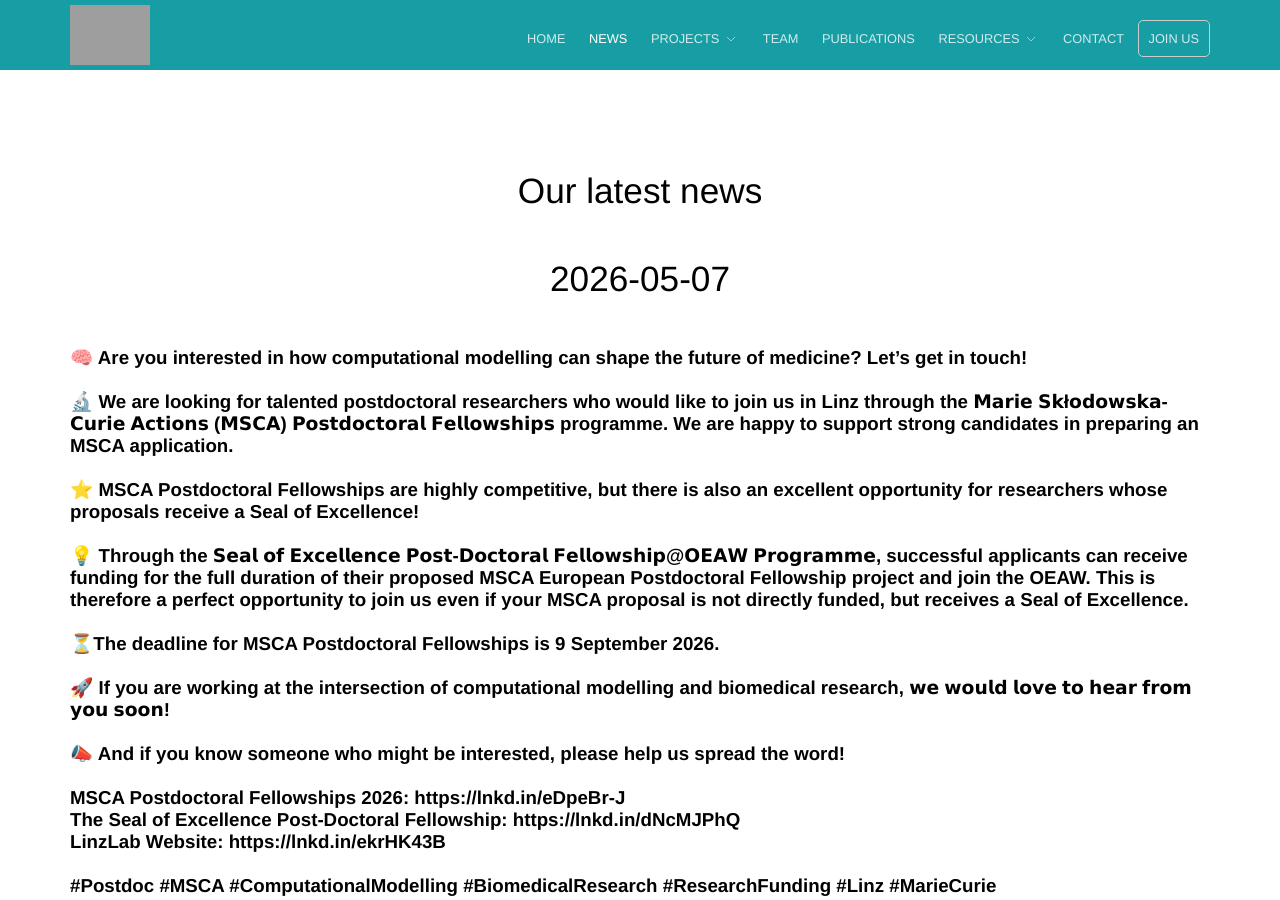
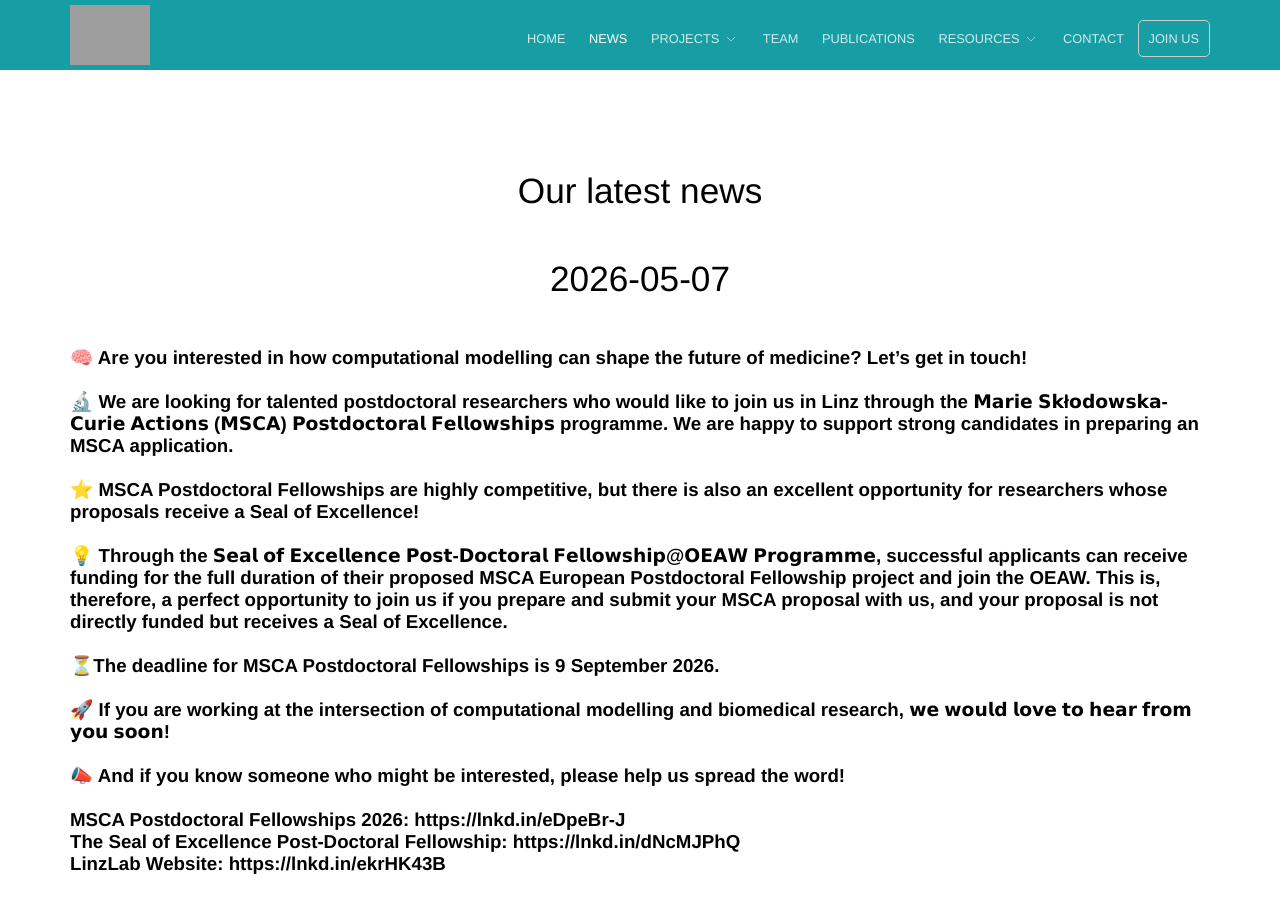
Before and after one commit to linzlabinsilmed/linzlabinsilmed.github.io, a Jekyll site: the page built from news.html, in a window 1280 px wide and 900 px high. Built offline with Jekyll 4.4.1, drawn with Linux system fonts in a browser that asks for light colours; grey boxes are pictures that could not be loaded.

Commit message:
Update LinkedIn feed [auto]

```diff
--- a/_data/linkedin_feed.yml
+++ b/_data/linkedin_feed.yml
@@ -18,9 +18,10 @@
     💡 Through the 𝗦𝗲𝗮𝗹 𝗼𝗳 𝗘𝘅𝗰𝗲𝗹𝗹𝗲𝗻𝗰𝗲 𝗣𝗼𝘀𝘁-𝗗𝗼𝗰𝘁𝗼𝗿𝗮𝗹
     𝗙𝗲𝗹𝗹𝗼𝘄𝘀𝗵𝗶𝗽@𝗢𝗘𝗔𝗪 𝗣𝗿𝗼𝗴𝗿𝗮𝗺𝗺𝗲, successful applicants can
     receive funding for the full duration of their proposed MSCA European
-    Postdoctoral Fellowship project and join the OEAW. This is therefore a
-    perfect opportunity to join us even if your MSCA proposal is not directly
-    funded, but receives a Seal of Excellence.
+    Postdoctoral Fellowship project and join the OEAW. This is, therefore, a
+    perfect opportunity to join us if you prepare and submit your MSCA proposal
+    with us, and your proposal is not directly funded but receives a Seal of
+    Excellence.
 
 
     ⏳The deadline for MSCA Postdoctoral Fellowships is 9 September 2026.
```
